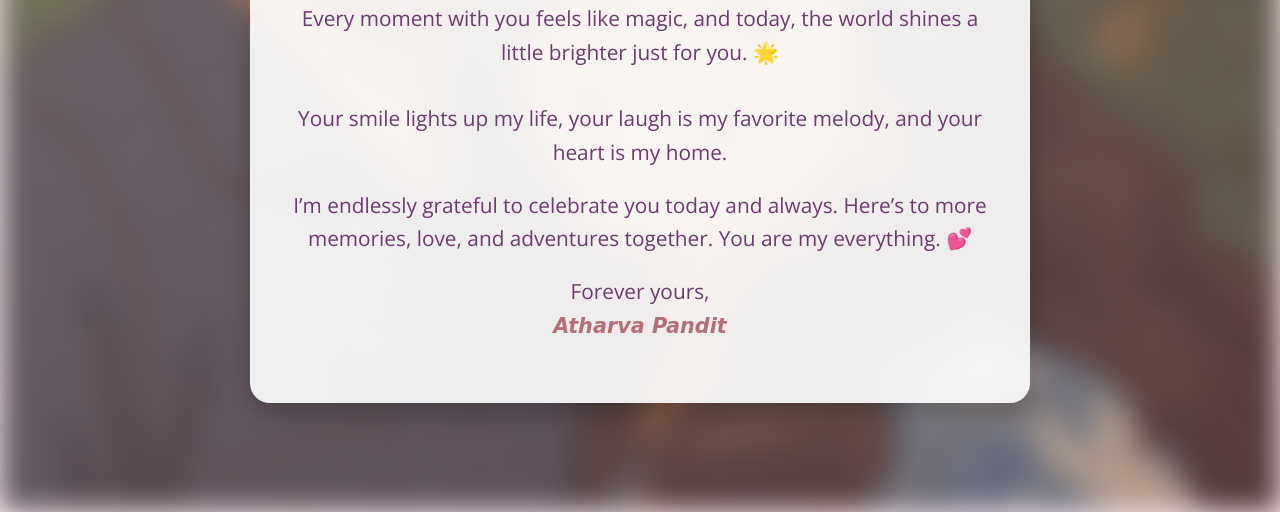
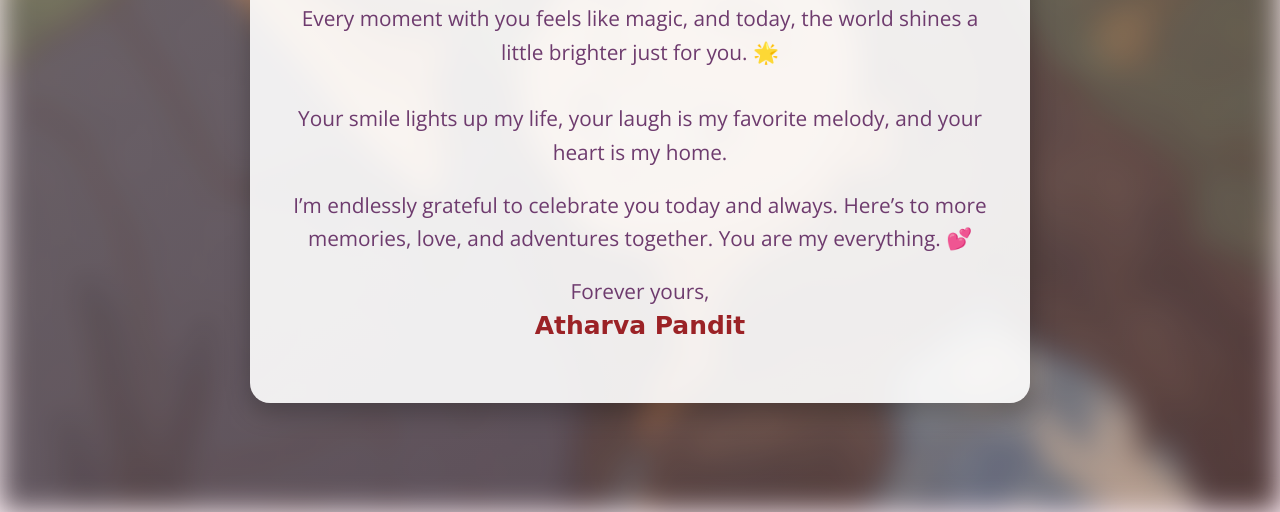
Before and after one commit to AtharvaP-1/birthday-card, a plain HTML site: page index.html in a window 1280 px wide. Shown: the part 288-800 px from the top of the page. Drawn offline with nearby package versions, Linux system fonts and the light colour scheme.

Commit message:
Update index.html

```diff
--- a/index.html
+++ b/index.html
@@ -85,11 +85,11 @@
     }
 
     strong {
-      color: #b76e79;
-      font-family: 'Dancing Script', cursive;
-      font-weight: 700;
-      font-style: italic;
-    }
+  font-family: 'Sacramento', cursive;
+  font-size: 1.2em;
+  color: #9b2226;
+}
+
 
     @keyframes fadeIn {
       from {
```
